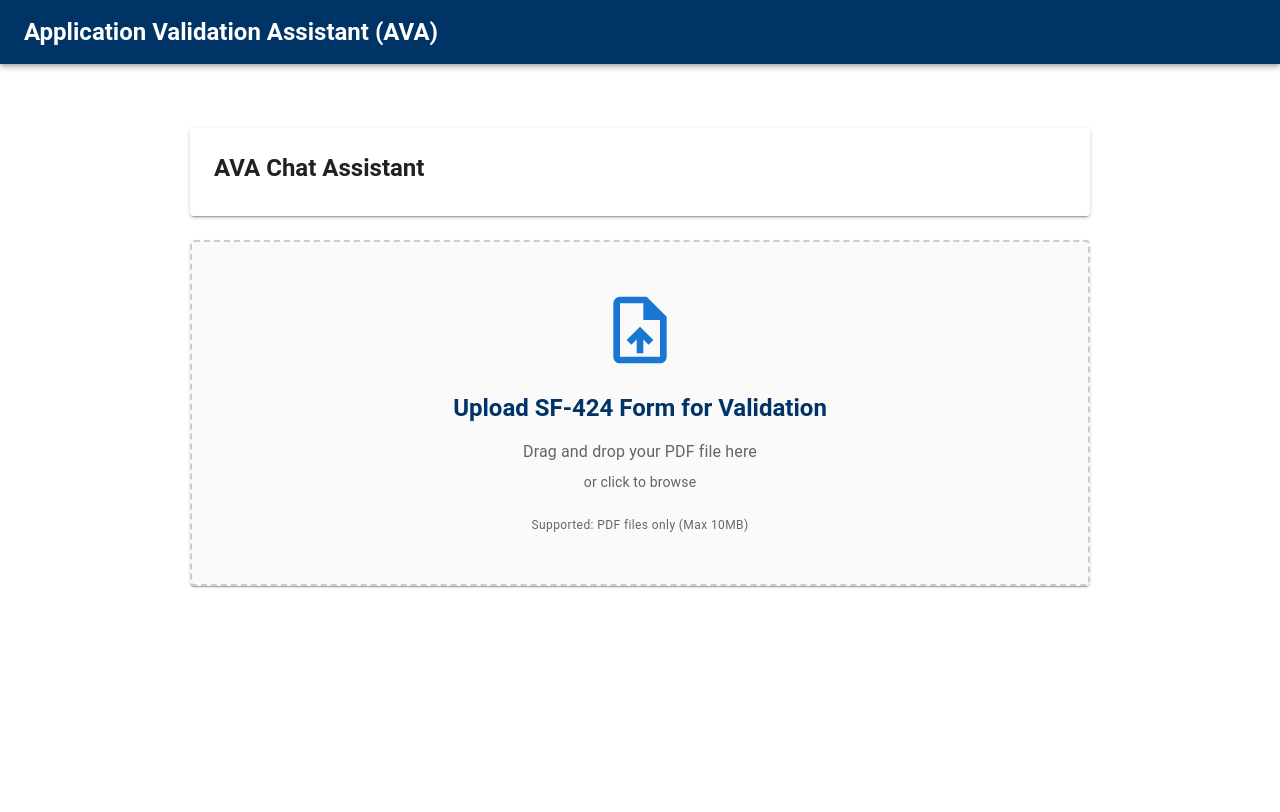
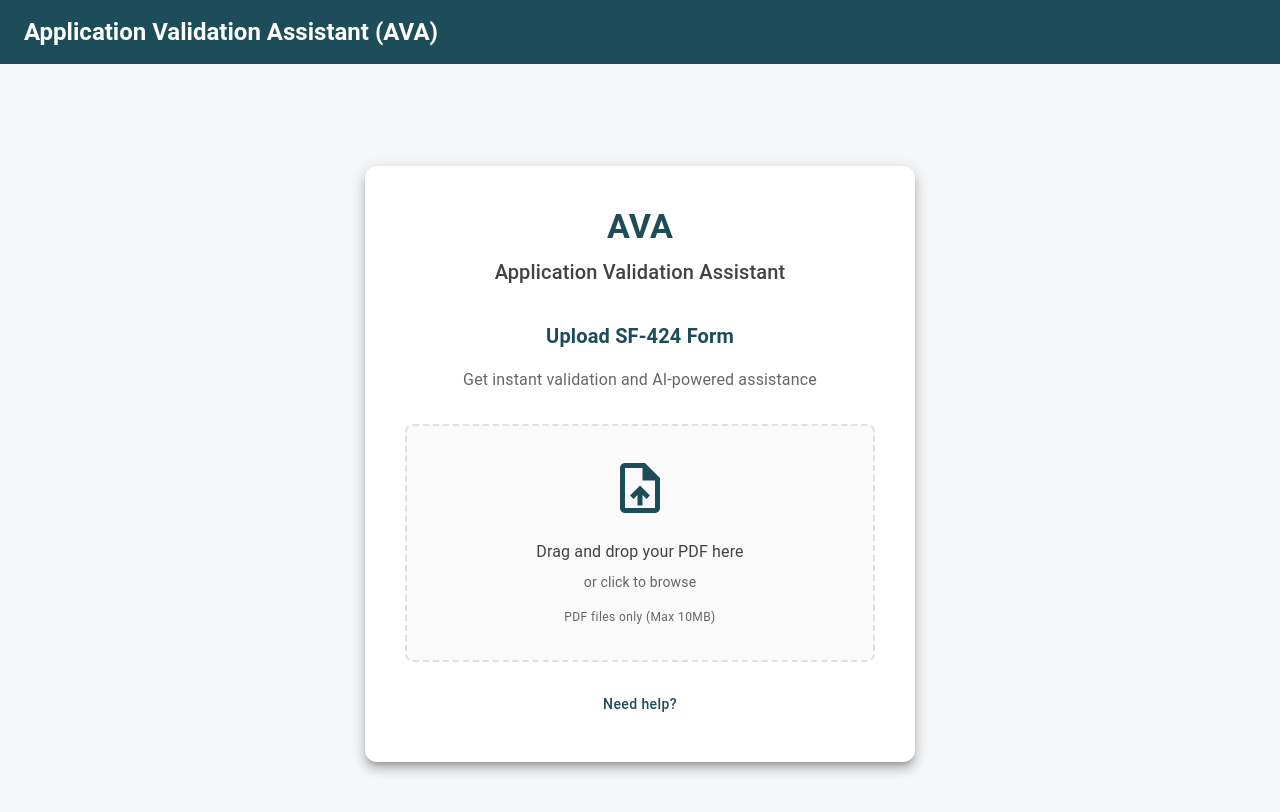
Before and after one commit to GL-reisys/HRSA-RPA-POC, a Next.js app in the folder RPA-POC-AVA-app/frontend/: page / in a window 1280 px wide. Shown: the top 812 px of the page. Built offline with nearby package versions, Linux system fonts and the light colour scheme.

Commit message:
changes for demo feedback

```diff
--- a/RPA-POC-AVA-app/frontend/app/components/AVAChatAssistant.js
+++ b/RPA-POC-AVA-app/frontend/app/components/AVAChatAssistant.js
@@ -6,7 +6,8 @@ import {
   Paper,
   Typography,
   CircularProgress,
-  Alert
+  Alert,
+  Button
 } from '@mui/material';
 import { useDropzone } from 'react-dropzone';
 import UploadFileIcon from '@mui/icons-material/UploadFile';
@@ -188,63 +189,111 @@ export default function AVAChatAssistant() {
   }
 
   return (
-    <Box sx={{ maxWidth: 900, mx: 'auto', mt: 4 }}>
-      <Paper elevation={2} sx={{ p: 3, mb: 3 }}>
-        <Typography variant="h5" gutterBottom sx={{ fontWeight: 600 }}>
-          AVA Chat Assistant
-        </Typography>
-      </Paper>
-
+    <Box sx={{
+      minHeight: '100vh',
+      backgroundColor: '#f5f7f9',
+      display: 'flex',
+      alignItems: 'center',
+      justifyContent: 'center',
+      p: 3
+    }}>
       <Paper
-        elevation={1}
+        elevation={8}
         sx={{
-          p: 6,
-          textAlign: 'center',
-          border: '2px dashed #ccc',
-          backgroundColor: isDragActive ? '#f0f8ff' : '#fafafa',
-          cursor: 'pointer',
-          transition: 'all 0.3s ease',
-          '&:hover': {
-            backgroundColor: '#f5f5f5',
-            borderColor: '#999'
-          }
+          maxWidth: 550,
+          width: '100%',
+          p: 5,
+          borderRadius: 3,
+          textAlign: 'center'
         }}
       >
+        <Box sx={{ mb: 4 }}>
+          <Typography
+            variant="h4"
+            sx={{
+              fontWeight: 700,
+              color: '#1e4d5a',
+              mb: 1
+            }}
+          >
+            AVA
+          </Typography>
+          <Typography variant="h6" sx={{ color: '#424242', fontWeight: 500 }}>
+            Application Validation Assistant
+          </Typography>
+        </Box>
+
         {uploading || analyzing ? (
-          <Box>
-            <CircularProgress size={60} sx={{ mb: 2 }} />
-            <Typography variant="h6" color="text.secondary">
+          <Box sx={{ py: 4 }}>
+            <CircularProgress size={60} sx={{ mb: 3, color: '#1e4d5a' }} />
+            <Typography variant="h6" sx={{ color: '#424242', fontWeight: 500, mb: 1 }}>
               {uploading ? 'Uploading PDF...' : 'Analyzing form...'}
             </Typography>
-            <Typography variant="body2" color="text.secondary" sx={{ mt: 1 }}>
+            <Typography variant="body2" color="text.secondary">
               {analyzing && 'Extracting form fields and validating data...'}
             </Typography>
           </Box>
         ) : (
-          <div {...getRootProps()}>
+          <Box>
+            <Typography variant="h6" sx={{ color: '#1e4d5a', fontWeight: 600, mb: 2 }}>
+              Upload SF-424 Form
+            </Typography>
+            <Typography variant="body1" color="text.secondary" sx={{ mb: 4 }}>
+              Get instant validation and AI-powered assistance
+            </Typography>
+
+            <Box
+              {...getRootProps()}
+              sx={{
+                p: 4,
+                border: '2px dashed #e0e0e0',
+                borderRadius: 2,
+                backgroundColor: isDragActive ? '#f0f8ff' : '#fafafa',
+                cursor: 'pointer',
+                transition: 'all 0.3s ease',
+                mb: 3,
+                '&:hover': {
+                  backgroundColor: '#f5f5f5',
+                  borderColor: '#1e4d5a'
+                }
+              }}
+            >
               <input {...getInputProps()} />
-            <UploadFileIcon sx={{ fontSize: 80, color: 'primary.main', mb: 2 }} />
-            <Typography variant="h5" gutterBottom sx={{ color: '#003366', fontWeight: 600 }}>
-              Upload SF-424 Form for Validation
-            </Typography>
-            <Typography variant="body1" color="text.secondary" sx={{ mt: 2, mb: 1 }}>
-              Drag and drop your PDF file here
+              <UploadFileIcon sx={{ fontSize: 60, color: '#1e4d5a', mb: 2 }} />
+              <Typography variant="body1" sx={{ color: '#424242', mb: 1 }}>
+                Drag and drop your PDF here
               </Typography>
               <Typography variant="body2" color="text.secondary">
                 or click to browse
               </Typography>
-            <Typography variant="caption" color="text.secondary" sx={{ mt: 3, display: 'block' }}>
-              Supported: PDF files only (Max 10MB)
+              <Typography variant="caption" color="text.secondary" sx={{ mt: 2, display: 'block' }}>
+                PDF files only (Max 10MB)
               </Typography>
-          </div>
-        )}
-      </Paper>
+            </Box>
 
             {error && (
-        <Alert severity="error" sx={{ mt: 2 }} onClose={() => setError(null)}>
+              <Alert severity="error" sx={{ mb: 2 }} onClose={() => setError(null)}>
                 {error}
               </Alert>
             )}
+
+            <Button
+              variant="text"
+              sx={{
+                color: '#1e4d5a',
+                textTransform: 'none',
+                fontWeight: 500,
+                '&:hover': {
+                  backgroundColor: 'transparent',
+                  textDecoration: 'underline'
+                }
+              }}
+            >
+              Need help?
+            </Button>
+          </Box>
+        )}
+      </Paper>
     </Box>
   );
 }
--- a/RPA-POC-AVA-app/frontend/app/components/ChatInterface.js
+++ b/RPA-POC-AVA-app/frontend/app/components/ChatInterface.js
@@ -136,11 +136,16 @@ export default function ChatInterface({
   const validationStatus = validationErrors.length === 0 ? 'PASSED' : 'FAILED';
 
   return (
-    <Box sx={{ maxWidth: 1200, mx: 'auto', mt: 4 }}>
-      <Paper elevation={2} sx={{ p: 3, mb: 3 }}>
+    <Box sx={{
+      minHeight: '100vh',
+      backgroundColor: '#f5f7f9',
+      p: 3
+    }}>
+      <Box sx={{ maxWidth: 1200, mx: 'auto' }}>
+      <Paper elevation={2} sx={{ p: 3, mb: 3, backgroundColor: '#1e4d5a' }}>
         <Box sx={{ display: 'flex', justifyContent: 'space-between', alignItems: 'center' }}>
-          <Box sx={{ display: 'flex', alignItems: 'center', gap: 2 }}>
-            <Typography variant="h5" sx={{ fontWeight: 600 }}>
+          <Box sx={{ display: 'flex', alignItems: 'center', gap: 2, flex: 1, justifyContent: 'center' }}>
+            <Typography variant="h5" sx={{ fontWeight: 600, color: '#ffffff' }}>
               AVA Chat Assistant
             </Typography>
             <Chip
@@ -148,6 +153,7 @@ export default function ChatInterface({
               label={fileName}
               color="primary"
               variant="outlined"
+              sx={{ backgroundColor: '#ffffff' }}
             />
             <Chip
               label={validationStatus}
@@ -155,19 +161,19 @@ export default function ChatInterface({
               size="small"
             />
           </Box>
-          <IconButton onClick={onReset} color="primary" title="Upload new form">
+          <IconButton onClick={onReset} sx={{ color: '#ffffff' }} title="Upload new form">
             <RefreshIcon />
           </IconButton>
         </Box>
       </Paper>
 
-      <Paper elevation={1} sx={{ height: 'calc(100vh - 300px)', display: 'flex', flexDirection: 'column' }}>
+      <Paper elevation={1} sx={{ height: 'calc(100vh - 200px)', display: 'flex', flexDirection: 'column' }}>
         <Box
           sx={{
             flex: 1,
             overflowY: 'auto',
             p: 3,
-            backgroundColor: '#fafafa'
+            backgroundColor: '#ffffff'
           }}
         >
           {chatHistory.map((msg, index) => (
@@ -180,13 +186,22 @@ export default function ChatInterface({
               }}
             >
               <Paper
-                elevation={1}
+                elevation={msg.role === 'user' ? 2 : 3}
                 sx={{
-                  p: 2,
+                  p: 2.5,
                   maxWidth: '70%',
-                  backgroundColor: msg.role === 'user' ? '#e3f2fd' : '#fff',
+                  backgroundColor: msg.role === 'user'
+                    ? '#e8f4f8'
+                    : '#ffffff',
+                  background: msg.role === 'user'
+                    ? '#e8f4f8'
+                    : '#ffffff',
                   color: '#000',
-                  border: msg.role === 'user' ? '1px solid #90caf9' : '1px solid #e0e0e0'
+                  border: msg.role === 'user' ? '1px solid #90caf9' : '1px solid #d0d0d0',
+                  borderRadius: 2,
+                  boxShadow: msg.role === 'assistant' && (index === 1 || msg.content.includes('Not ready for submission') || msg.content.includes('Ready for submission') || msg.content.includes('Fields validated successfully') || msg.content.includes('Need to Fix'))
+                    ? '0 4px 12px rgba(0,0,0,0.1)'
+                    : undefined
                 }}
               >
                 {msg.role === 'assistant' && !msg.isGreeting && (
@@ -305,6 +320,7 @@ export default function ChatInterface({
           </Box>
         </Box>
       </Paper>
+      </Box>
     </Box>
   );
 }
--- a/RPA-POC-AVA-app/frontend/app/layout.js
+++ b/RPA-POC-AVA-app/frontend/app/layout.js
@@ -16,16 +16,16 @@ export default function RootLayout({ children }) {
       <body className={inter.className}>
         <ThemeRegistry>
           <Box sx={{ display: 'flex', flexDirection: 'column', minHeight: '100vh' }}>
-            <AppBar position="static" sx={{ backgroundColor: '#003366' }}>
+            <AppBar position="static" sx={{ backgroundColor: '#1e4d5a' }}>
               <Toolbar>
                 <Typography variant="h5" component="div" sx={{ flexGrow: 1, fontWeight: 600 }}>
                   Application Validation Assistant (AVA)
                 </Typography>
               </Toolbar>
             </AppBar>
-            <Container component="main" sx={{ mt: 4, mb: 4, flex: 1 }} maxWidth="xl">
+            <Box component="main" sx={{ flex: 1 }}>
               {children}
-            </Container>
+            </Box>
           </Box>
         </ThemeRegistry>
       </body>
```
Also changed, not shown: 2 other files (tests, documents, lock files or other folders). Lines whose indentation alone changed are shown as unchanged.
